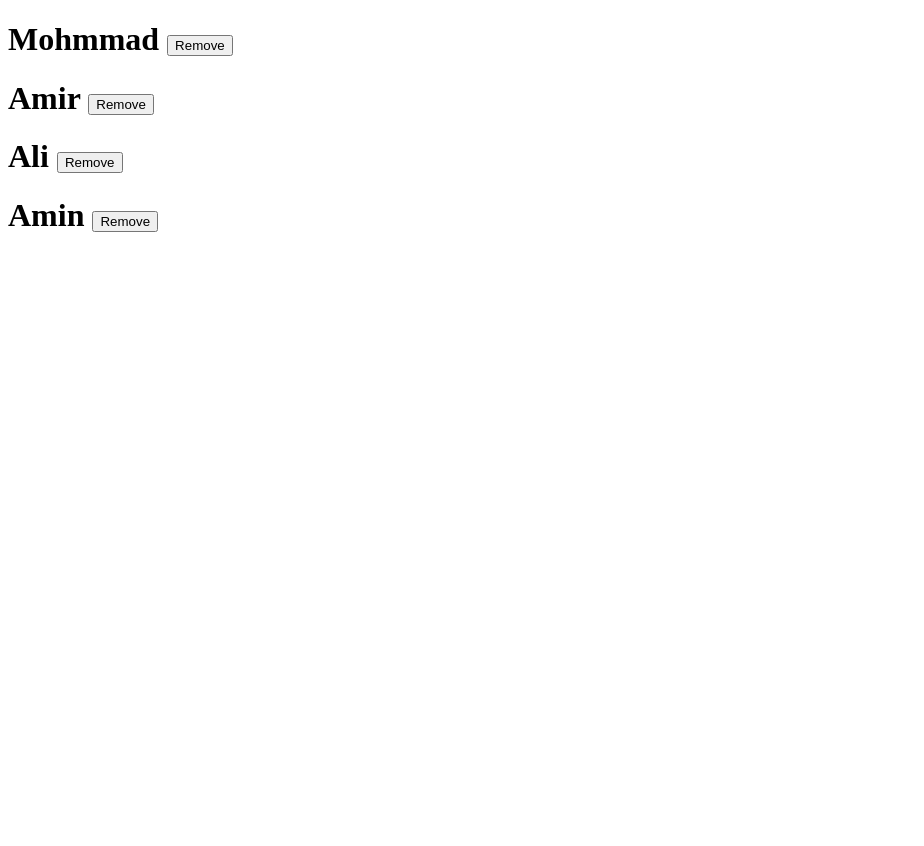
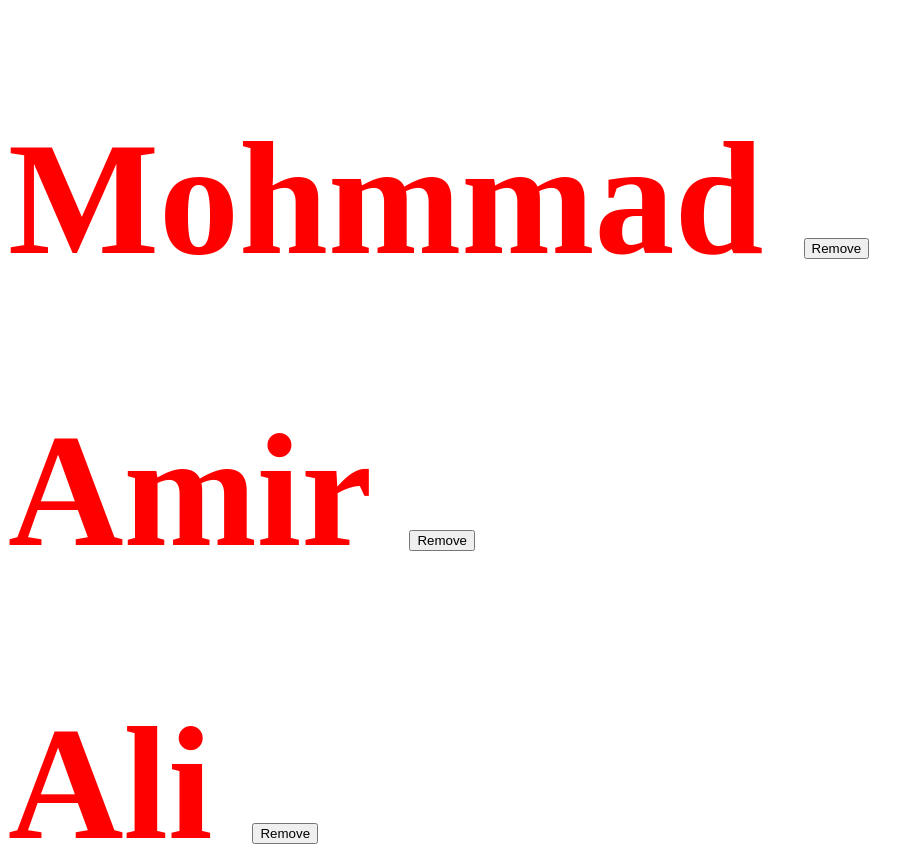
Before and after one commit to ahmadkabiri/first-app, a React (Create React App) app: page / in a window 1280 px wide. Shown: the top 846 px of the page, without its empty margins (0-924 px from the left). Before the commit the page ends 800 px from the top, so only its background shows below. Built offline with nearby package versions, Linux system fonts and the light colour scheme.

Commit message:
css in react

```diff
--- a/src/User/User.js
+++ b/src/User/User.js
@@ -13,7 +13,7 @@ export default class User extends Component {
   render() {
     return (
       <div>
-        <h1>{this.props.name} <button onClick={this.removeMethod.bind(this,this.props.id)}>Remove</button></h1>
+        <h1 style={{color:"red" , cursor:"pointer" , fontSize : "10rem"}}>{this.props.name} <button onClick={this.removeMethod.bind(this,this.props.id)}>Remove</button></h1>
       </div>
     )
   }
```
